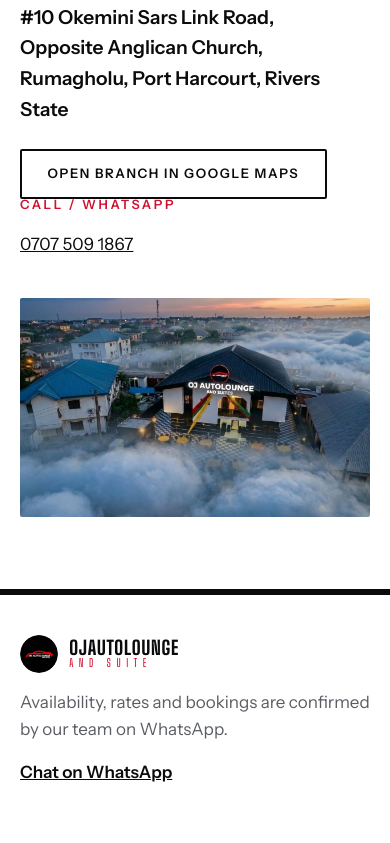
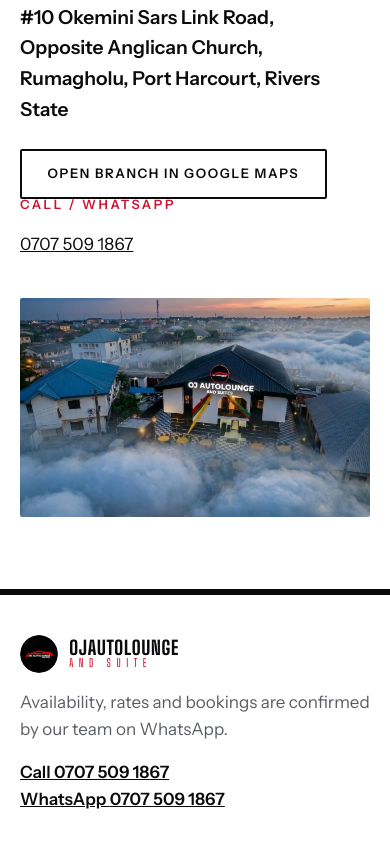
Before and after one commit to metrocardealsng-svg/ojautosandsuite, a Next.js app: page / in a window 390 px wide. Shown: the part 11157-12000 px from the top of the page. Built offline with nearby package versions, Linux system fonts and the light colour scheme.

Commit message:
Update footer with main phone and WhatsApp contact

```diff
--- a/src/components/Footer.tsx
+++ b/src/components/Footer.tsx
@@ -9,7 +9,11 @@
       <div className="wrap footer__grid">
         <Brand />
         <p className="muted">Availability, rates and bookings are confirmed by our team on WhatsApp.</p>
-        <a href={wa} target="_blank" rel="noopener noreferrer">Chat on WhatsApp</a>
+        <div>
+          <a href={`tel:${site.contact.phone.replace(/\s/g, "")}`}>Call {site.contact.phone}</a>
+          <br />
+          <a href={wa} target="_blank" rel="noopener noreferrer">WhatsApp {site.contact.phone}</a>
+        </div>
       </div>
     </footer>
   );
```
